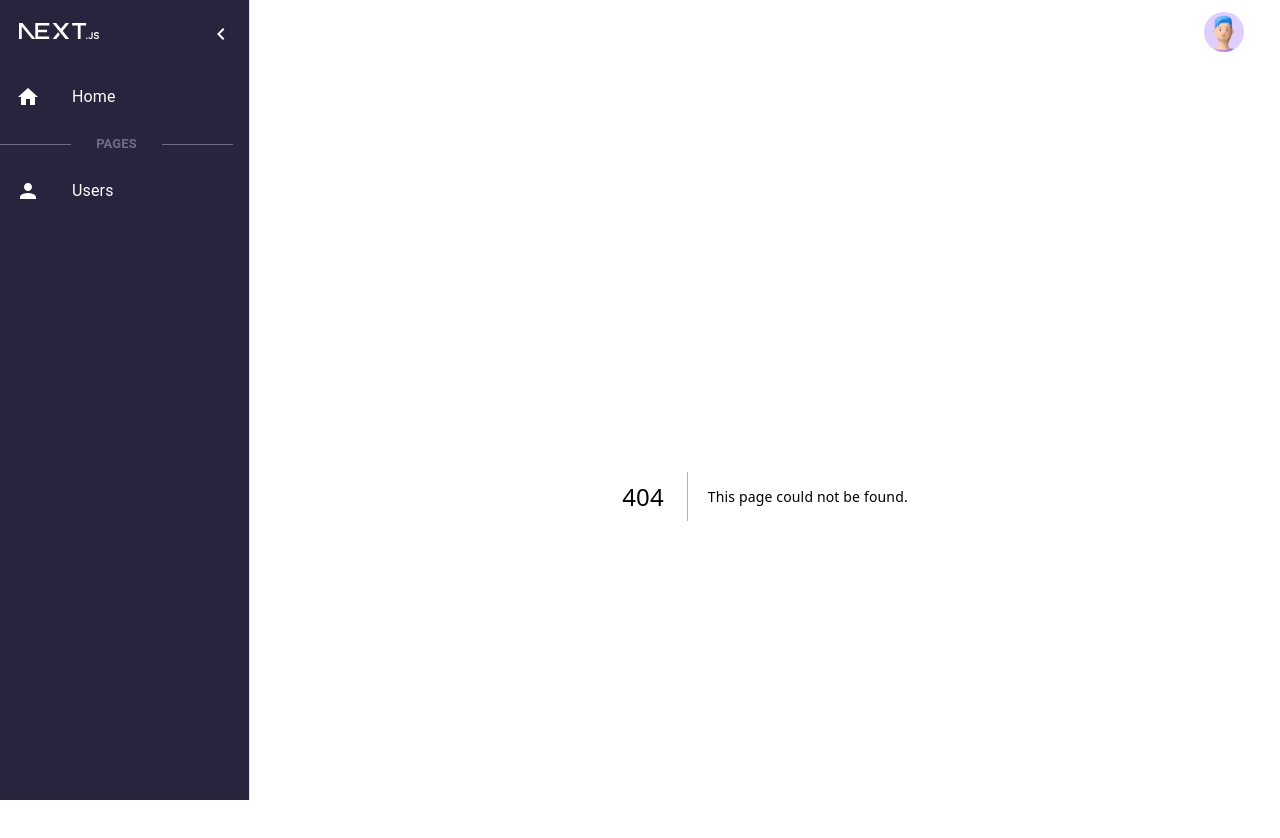
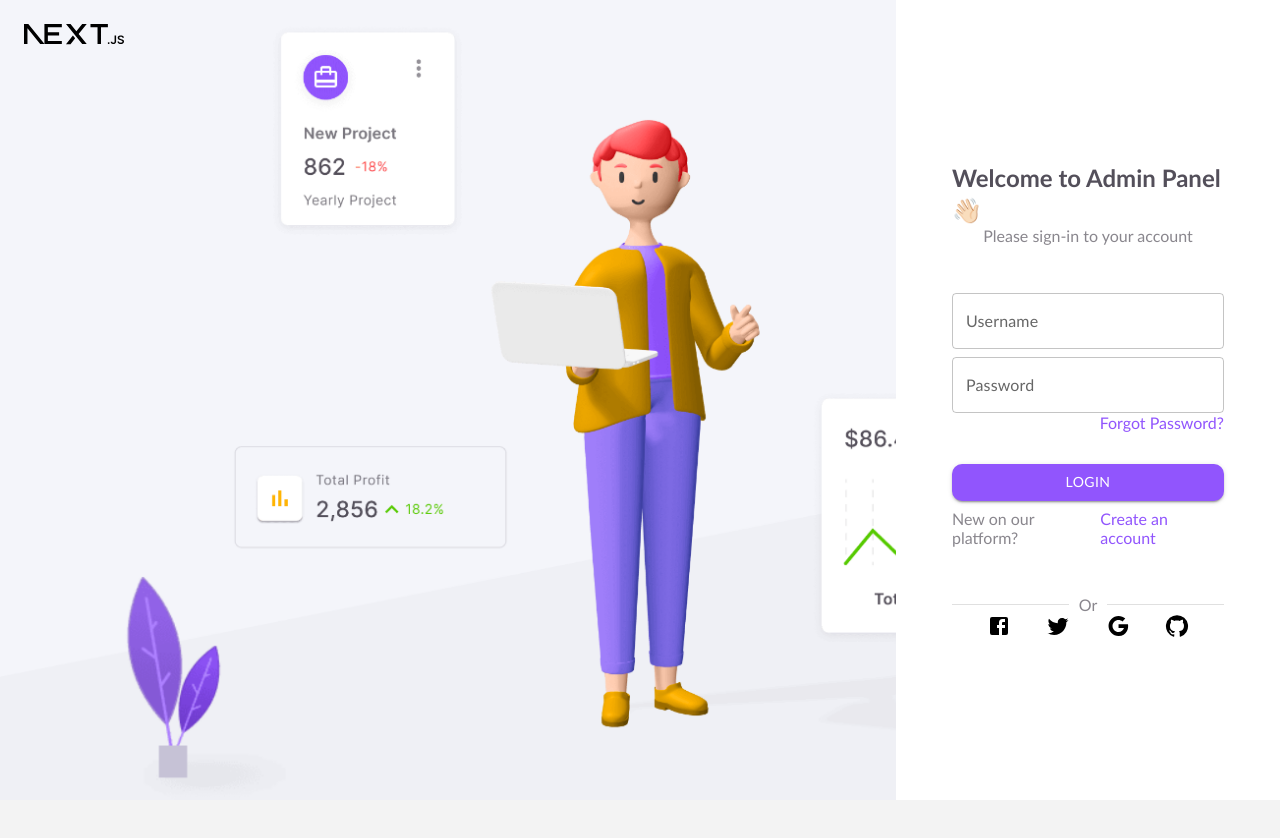
Before and after one commit to favioamarillapy/next-admin-panel, a Next.js app: page /login in a window 1280 px wide. Before the commit this address had no page. Shown: the top 838 px of the page. After the commit the page ends 800 px from the top, so only its background shows below. Built offline with nearby package versions, Linux system fonts and the light colour scheme.

Commit message:
Created login page base

```diff
--- a/components/Layout/index.js
+++ b/components/Layout/index.js
@@ -57,24 +57,28 @@ export default function MainLayout({ children }) {
     }, []);
 
     return (
-        <Box sx={{ display: 'flex' }}>
-            <CssBaseline />
+        // <Box sx={{ display: 'flex' }}>
+        //     <CssBaseline />
 
-            <Navbar
-                open={open}
-                handleDrawerOpen={handleDrawerOpen}
-            />
+        //     <Navbar
+        //         open={open}
+        //         handleDrawerOpen={handleDrawerOpen}
+        //     />
 
-            <Sidebar
-                open={open}
-                handleDrawerClose={
-                    handleDrawerClose}
-            />
+        //     <Sidebar
+        //         open={open}
+        //         handleDrawerClose={
+        //             handleDrawerClose}
+        //     />
 
 
-            <Main open={open}>
-                {children}
-            </Main>
-        </Box>
+        //     <Main open={open}>
+        //         {children}
+        //     </Main>
+        // </Box>
+
+        <>
+            {children}
+        </>
     );
 }
--- a/pages/index.js
+++ b/pages/index.js
@@ -1,4 +1,3 @@
-import MainLayout from "@/components/Layout";
 import { Box, Typography } from "@mui/material";
 
 
@@ -19,7 +18,6 @@ export default function Home() {
           consectetur lorem. Velit sed ullamcorper morbi tincidunt. Lorem donec massa
           sapien faucibus et molestie ac.
         </Typography>
-
       </Box>
   )
 }
--- /dev/null
+++ b/pages/login/CreateAccount.js
@@ -0,0 +1,58 @@
+import { Box, Divider, Typography } from "@mui/material";
+import Link from "next/link";
+import FacebookIcon from '@mui/icons-material/Facebook';
+import TwitterIcon from '@mui/icons-material/Twitter';
+import GoogleIcon from '@mui/icons-material/Google';
+import GitHubIcon from '@mui/icons-material/GitHub';
+
+export default function CreateAccount() {
+    return (
+        <>
+            <Box
+                sx={{ display: 'flex', justifyContent: 'center', mt: 1, mb: 2 }}
+            >
+                <Typography
+                    variant="p"
+                    marginBottom={4}
+                    fontWeight={400}
+                    color={'#3a354199'}
+                >
+                    New on our platform?
+                </Typography>
+
+                <Typography
+                    variant="a"
+                    color='secondary'
+                    marginBottom={4}
+                    fontWeight={400}
+                >
+                    <Link href='/users'>
+                        Create an account
+                    </Link>
+                </Typography>
+            </Box>
+
+
+
+            <Divider
+                sx={{}}
+            >
+                <Typography
+                    variant="p"
+                    color={'#3a354199'}
+                    marginBottom={4}
+                    fontWeight={400}
+                >
+                    Or
+                </Typography>
+            </Divider>
+
+            <Box sx={{ display: 'flex', justifyContent: 'space-evenly' }}>
+                <FacebookIcon color="blue" />
+                <TwitterIcon color="blue" />
+                <GoogleIcon color="blue" />
+                <GitHubIcon color="blue" />
+            </Box>
+        </>
+    )
+}
--- /dev/null
+++ b/pages/login/index.js
@@ -0,0 +1,90 @@
+import NextJsIcon from "@/components/Icons/NextJs";
+import { Box, Button, Divider, Grid, TextField, Typography } from "@mui/material";
+import Link from "next/link";
+import CreateAccount from "./CreateAccount";
+
+
+export default function LoginPage() {
+
+    return (
+        <Box sx={{
+            minHeight: '100vh',
+            overflowX: 'hidden',
+            display: 'flex',
+        }}>
+            <Box
+                sx={{
+                    height: '100vh',
+                    width: '70%',
+                    backgroundImage: 'url(/assets/images/bg-login.png)',
+                    backgroundSize: 'cover',
+                    backgroundRepeat: 'no-repeat'
+
+                }}
+            >
+                <Box sx={{ marginLeft: 3 }}>
+                    <NextJsIcon width={100} />
+                </Box>
+            </Box>
+
+            <Box
+                sx={{
+                    height: '100vh',
+                    width: '30%',
+                    background: '#fff',
+                    display: 'flex',
+                    flexDirection: 'column',
+                    alignItems: 'center',
+                    justifyContent: 'center',
+                    padding: 7
+                }}
+            >
+                <Typography variant="h5" color={'#534F5A'} fontWeight={600}>Welcome to Admin Panel 👋🏻</Typography>
+                <Typography variant="p" color={'#3a354199'} marginBottom={4} fontWeight={400}>Please sign-in to your account </Typography>
+
+                <Box
+                    sx={{
+                        width: '100%'
+                    }}
+                >
+                    <TextField
+                        label="Username"
+                        type="text"
+                        margin="normal"
+                        fullWidth
+                        color="secondary"
+                    />
+                    <TextField
+                        label="Password"
+                        type="password"
+                        fullWidth
+                        color="secondary"
+                    />
+
+                    <Typography
+                        variant="p"
+                        color='secondary'
+                        marginBottom={4}
+                        fontWeight={400}
+                        sx={{ float: 'right' }}
+                    >
+                        Forgot Password?
+                    </Typography>
+                    <Button
+                        variant="contained"
+                        color="secondary"
+                        fullWidth
+                    >
+                        LOGIN
+                    </Button>
+
+
+                    <CreateAccount />
+
+
+
+                </Box>
+            </Box>
+        </Box >
+    )
+}
--- a/styles/globals.css
+++ b/styles/globals.css
@@ -1,4 +1,6 @@
 * {
+  font-family: 'Calibri', 'Open Sans', 'sans-serif' !important;
+
   box-sizing: border-box;
   padding: 0;
   margin: 0;
@@ -6,7 +8,8 @@
 
 html,
 body {
-  max-width: 100vw;
+  height: 100vh;
+  width: 100vw;
   overflow-x: hidden;
 }
 
--- a/themes/theme.js
+++ b/themes/theme.js
@@ -26,5 +26,12 @@ export const lightTheme = createTheme({
                 }
             }
         },
+        MuiTextField: {
+            styleOverrides: {
+                root: {
+                    borderColor: 'red',
+                }
+            }
+        }
     }
 });
```
Also changed, not shown: public/assets/images/bg-login.png (added).
